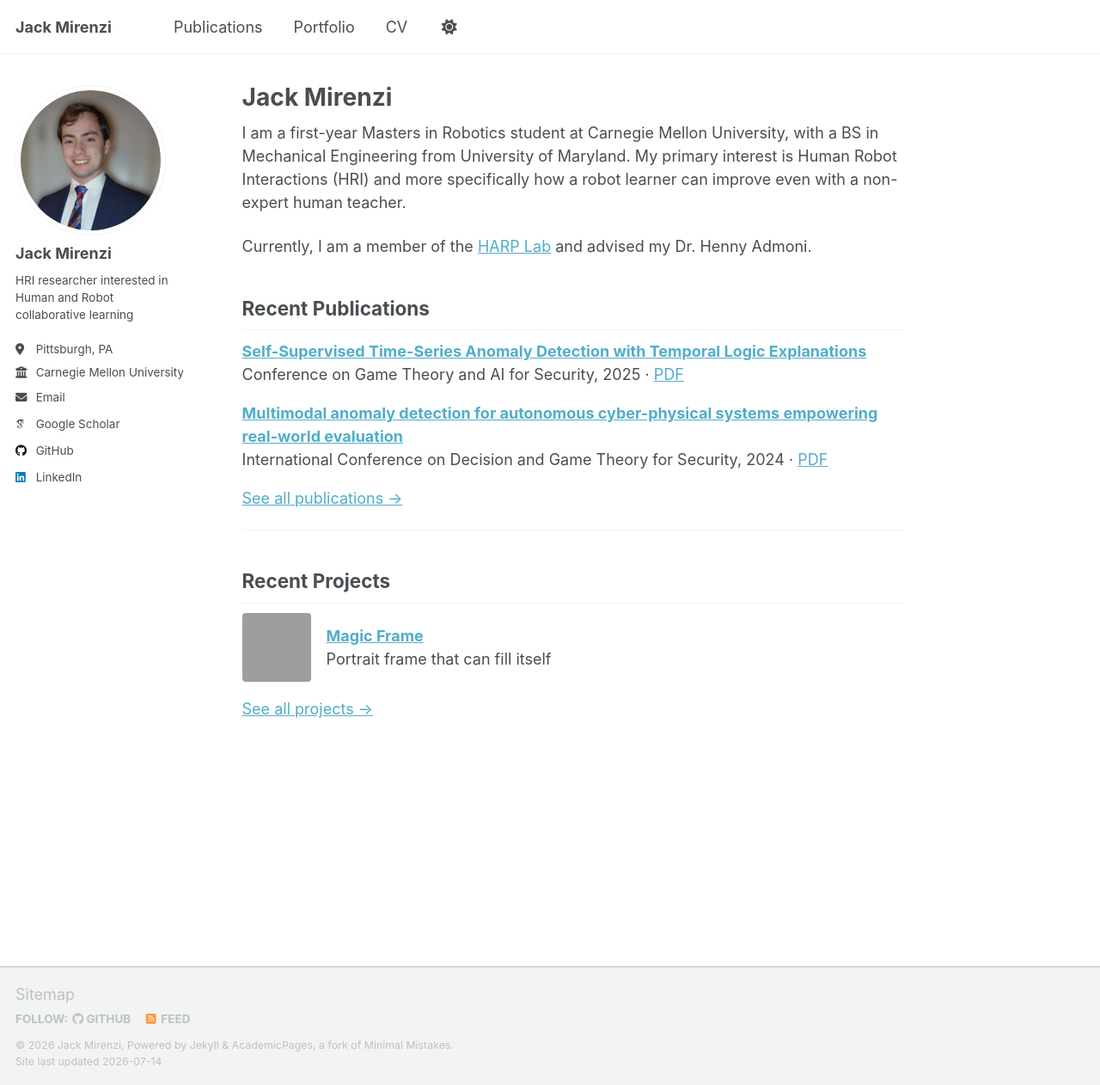
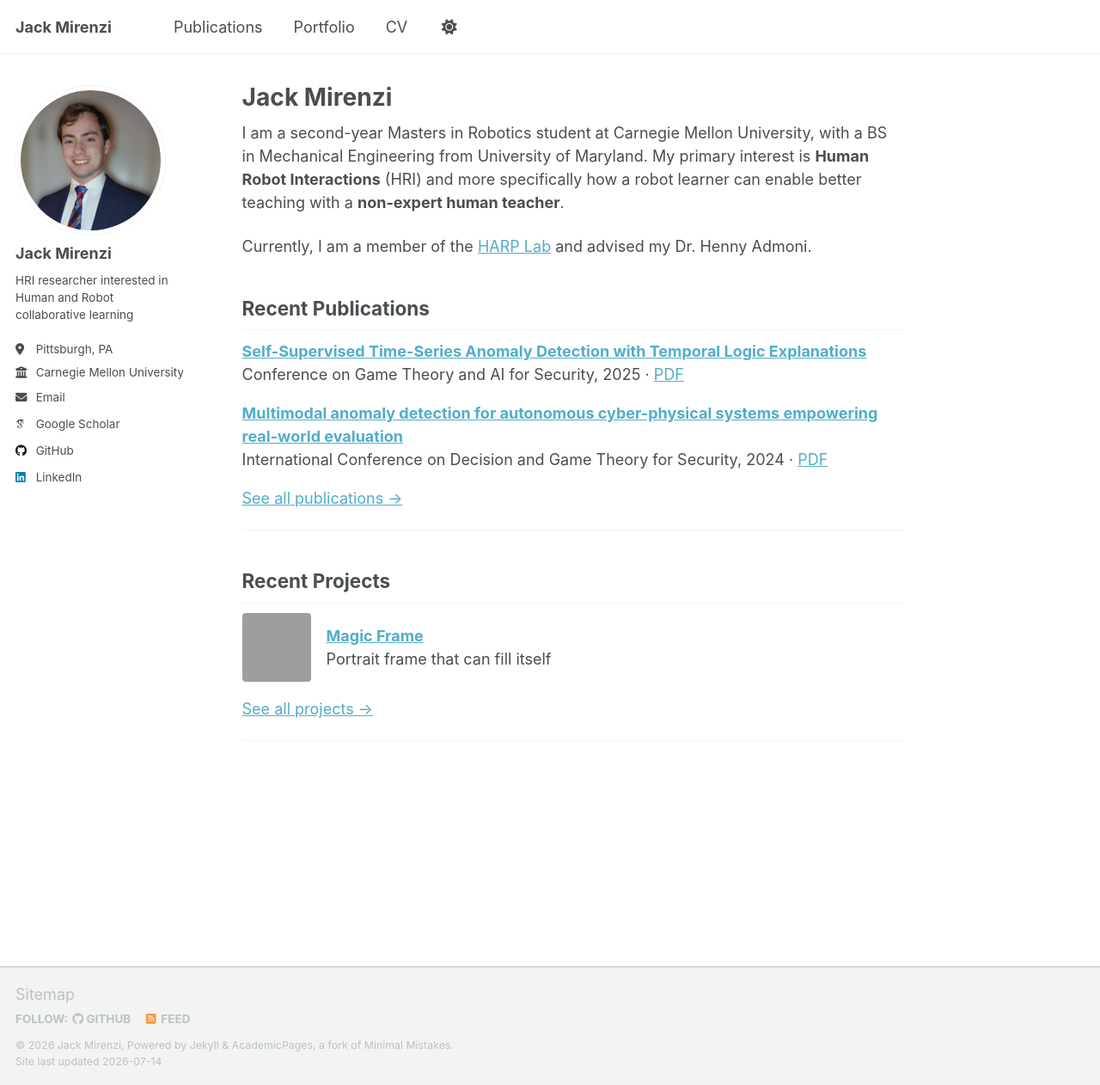
Before and after one commit to jmirenzi/jmirenzi.github.io, a Jekyll site: the page built from _pages/about.md, in a window 1280 px wide and 1262 px high. Shown: the whole window at 86% size. Built offline with Jekyll 4.4.1, drawn with Linux system fonts in a browser that asks for light colours; some web fonts are replaced; a script that is not in the unit is left out; grey boxes are pictures that could not be loaded.

Commit message:
update bio

```diff
--- a/_pages/about.md
+++ b/_pages/about.md
@@ -7,7 +7,7 @@ redirect_from:
   - /about.html
 ---
 
-I am a first-year Masters in Robotics student at Carnegie Mellon University, with a BS in Mechanical Engineering from University of Maryland. My primary interest is Human Robot Interactions (HRI) and more specifically how a robot learner can improve even with a non-expert human teacher.
+I am a second-year Masters in Robotics student at Carnegie Mellon University, with a BS in Mechanical Engineering from University of Maryland. My primary interest is **Human Robot Interactions** (HRI) and more specifically how a robot learner can enable better teaching with a **non-expert human teacher**.
 
 Currently, I am a member of the [HARP Lab](https://harplab.github.io/harplab.deploy/) and advised my Dr. Henny Admoni.
 
@@ -53,3 +53,5 @@ I worked at the [CATT Lab](https://www.cattlab.umd.edu/) for two years developin
 {% endfor %}
 
 [See all projects →](/portfolio/)
+
+---
```
